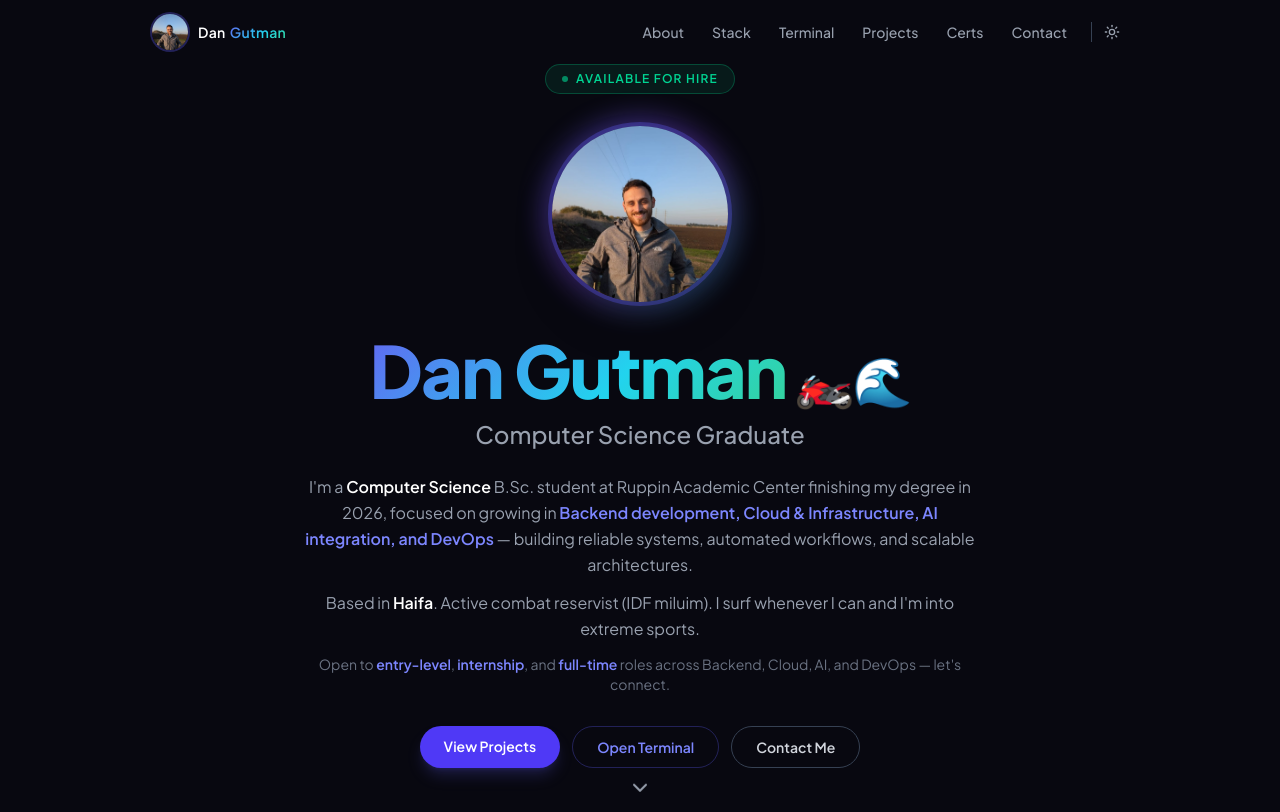
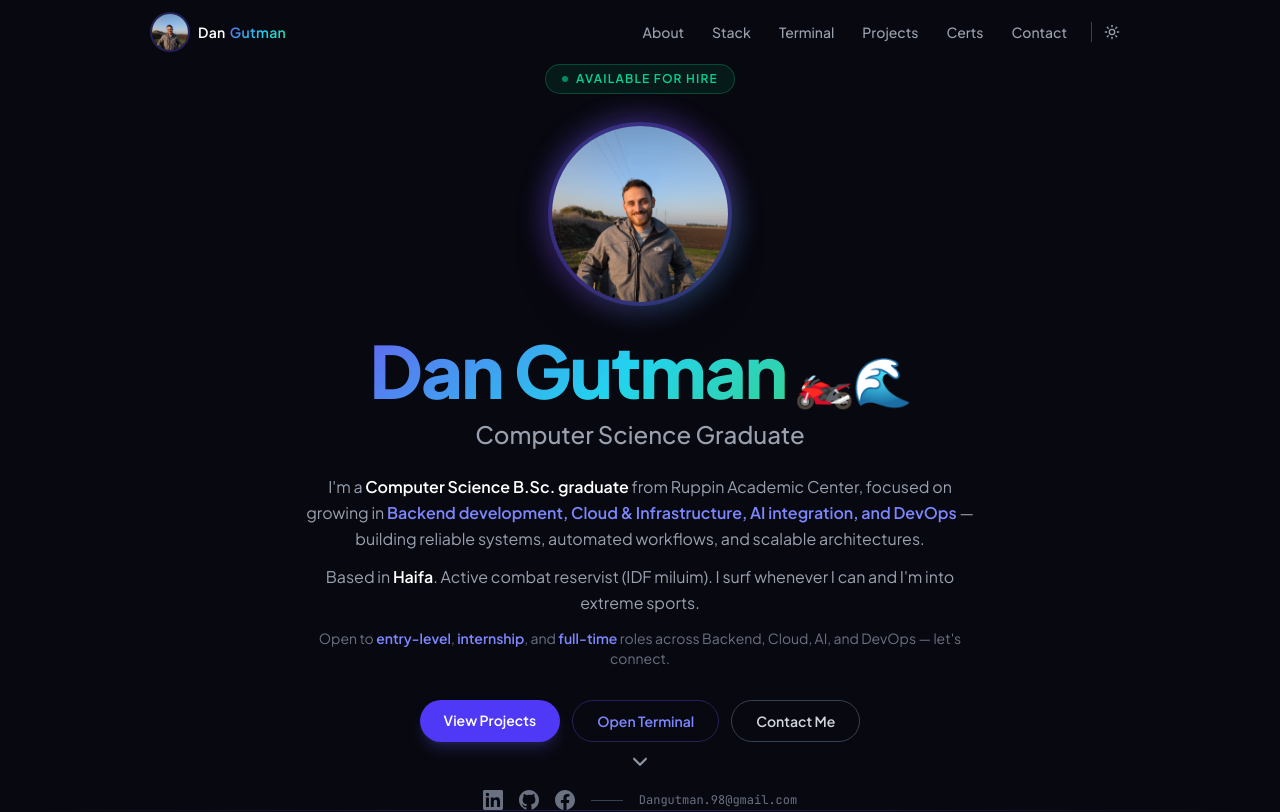
Before and after one commit to Dangutman98/dangutman.github.io, a React (Vite) app: page / in a window 1280 px wide. Shown: the top 812 px of the page. Built offline with nearby package versions, Linux system fonts and the light colour scheme.

Commit message:
update student to graduate and remove in progress tags

```diff
--- a/src/App.tsx
+++ b/src/App.tsx
@@ -252,7 +252,7 @@ const COMMANDS: Record<string, TerminalLine[]> = {
     { type: "output", text: "$ cat /etc/education", color: "text-indigo-400" },
     { type: "output", text: "Degree  : B.Sc. Computer Science" },
     { type: "output", text: "School  : Ruppin Academic Center, Israel" },
-    { type: "output", text: "Period  : 2022 – 2026 (in progress)" },
+    { type: "output", text: "Period  : 2022 – 2026" },
     { type: "output", text: "Focus   : Software Systems Development" },
     { type: "blank" },
     { type: "output", text: "Top grades:", color: "text-emerald-400" },
@@ -584,8 +584,8 @@ function Hero() {
       <div className="animate-fade-up delay-400 max-w-2xl space-y-3 text-gray-600 dark:text-gray-400 leading-relaxed mb-8 text-sm sm:text-base">
         <p>
           I&apos;m a{" "}
-          <span className="font-semibold text-gray-900 dark:text-white">Computer Science</span>{" "}
-          B.Sc. student at Ruppin Academic Center finishing my degree in 2026, focused on growing in{" "}
+          <span className="font-semibold text-gray-900 dark:text-white">Computer Science B.Sc. graduate</span>{" "}
+          from Ruppin Academic Center, focused on growing in{" "}
           <span className="font-semibold text-indigo-500 dark:text-indigo-400">Backend development, Cloud & Infrastructure, AI integration, and DevOps</span>
           {" "}— building reliable systems, automated workflows, and scalable architectures.
         </p>
@@ -775,7 +775,7 @@ function EducationAndBackground() {
         <SectionHeading
           label="Education & Background"
           title="Credentials & Context"
-          sub="Degree progress, coursework highlights, military service, and languages."
+          sub="Academic background, coursework highlights, military service, and languages."
         />
 
         <div className="mt-12 grid gap-5 lg:grid-cols-2">
@@ -787,7 +787,7 @@ function EducationAndBackground() {
               </div>
               <div>
                 <h3 className="font-bold text-gray-900 dark:text-white text-lg">B.Sc. Computer Science</h3>
-                <p className="text-indigo-500 dark:text-indigo-400 text-sm font-medium">Ruppin Academic Center · 2022 – 2026 (in progress)</p>
+                <p className="text-indigo-500 dark:text-indigo-400 text-sm font-medium">Ruppin Academic Center · 2022 – 2026 (Graduate)</p>
                 <p className="text-gray-500 dark:text-gray-500 text-sm mt-1">Focus: Software Systems Development</p>
               </div>
             </div>
```
